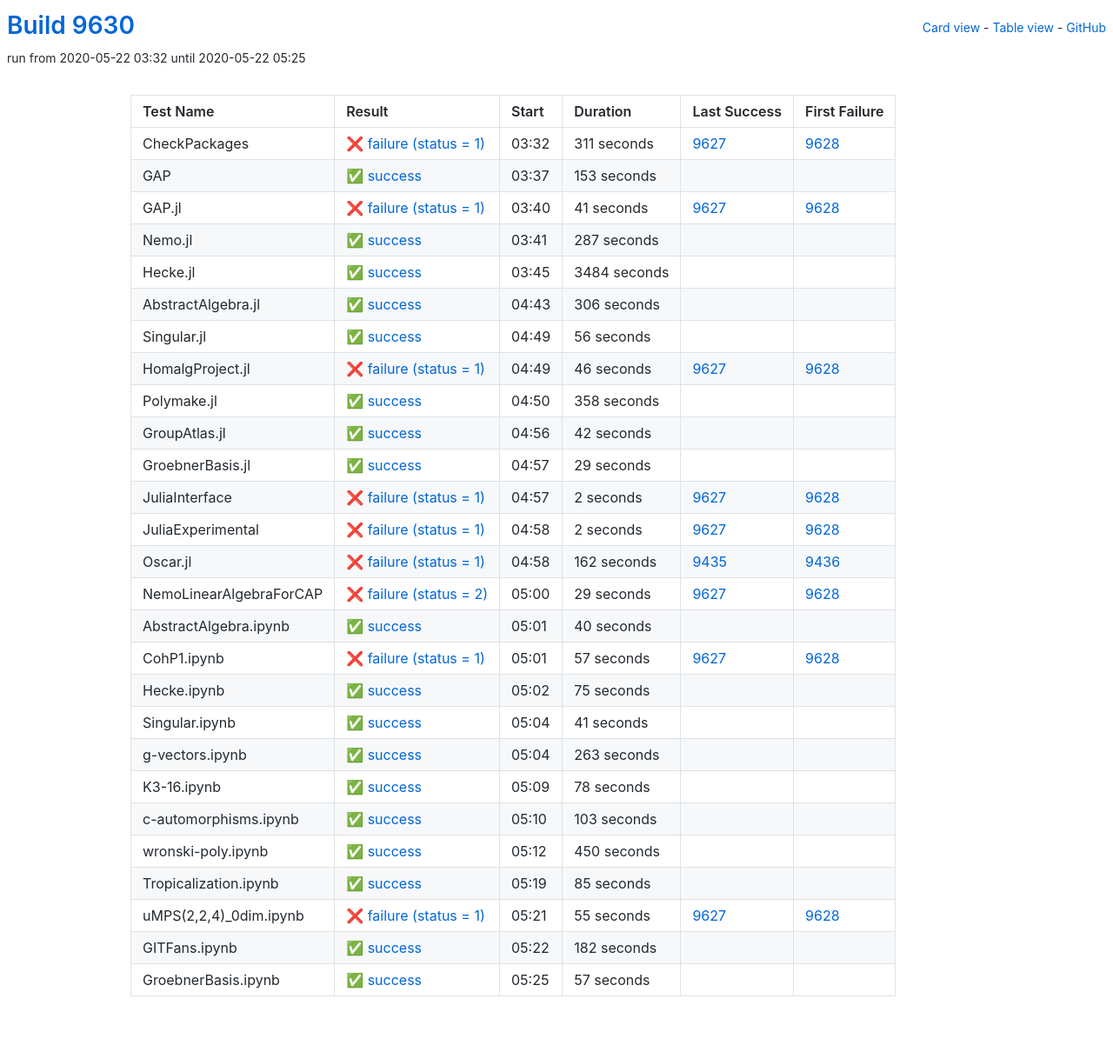
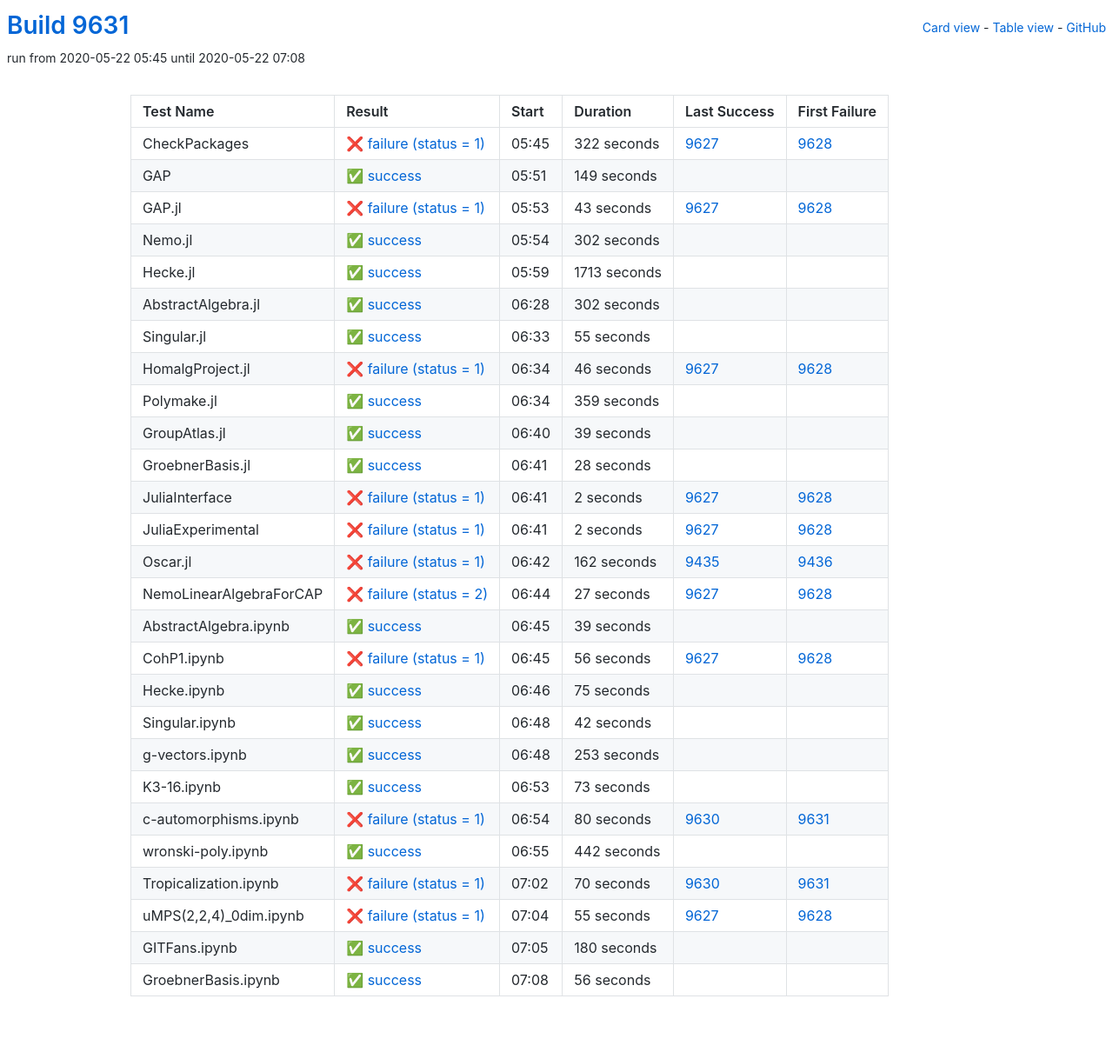
Before and after one commit to oscar-system/oscar-ci-status, a Jekyll site: the page built from table.html, in a window 1280 px wide. Shown: the whole page at 87% size. Built offline with Jekyll 4.4.1, drawn with Linux system fonts in a browser that asks for light colours.

Commit message:
Build 9631

```diff
--- a/_data/ci.yml
+++ b/_data/ci.yml
@@ -1,89 +1,89 @@
-build: 9630
-build_url: https://oscarci.mathematik.uni-kl.de/job/oscar/9630/
+build: 9631
+build_url: https://oscarci.mathematik.uni-kl.de/job/oscar/9631/
 job: oscar
 tests:
-- duration: 311
+- duration: 322
   exitcode: 1
   first_failure: 9628
   first_failure_url: https://oscarci.mathematik.uni-kl.de/job/oscar/9628/
   id: checkpackages
   last_success: 9627
   last_success_url: https://oscarci.mathematik.uni-kl.de/job/oscar/9627/
-  log: https://oscarci.mathematik.uni-kl.de/job/oscar/9630/artifact/logs/build-9630/CheckPackages.log
+  log: https://oscarci.mathematik.uni-kl.de/job/oscar/9631/artifact/logs/build-9631/CheckPackages.log
   name: CheckPackages
-  start: 2020-05-22 03:32
+  start: 2020-05-22 05:45
   status: failure
   success: false
-- duration: 153
+- duration: 149
   exitcode: 0
   first_failure: false
   first_failure_url: null
   id: gap
   last_success: false
   last_success_url: null
-  log: https://oscarci.mathematik.uni-kl.de/job/oscar/9630/artifact/logs/build-9630/GAP.log
+  log: https://oscarci.mathematik.uni-kl.de/job/oscar/9631/artifact/logs/build-9631/GAP.log
   name: GAP
-  start: 2020-05-22 03:37
+  start: 2020-05-22 05:51
   status: success
   success: true
-- duration: 41
+- duration: 43
   exitcode: 1
   first_failure: 9628
   first_failure_url: https://oscarci.mathematik.uni-kl.de/job/oscar/9628/
   id: gap-jl
   last_success: 9627
   last_success_url: https://oscarci.mathematik.uni-kl.de/job/oscar/9627/
-  log: https://oscarci.mathematik.uni-kl.de/job/oscar/9630/artifact/logs/build-9630/GAP.jl.log
+  log: https://oscarci.mathematik.uni-kl.de/job/oscar/9631/artifact/logs/build-9631/GAP.jl.log
   name: GAP.jl
-  start: 2020-05-22 03:40
+  start: 2020-05-22 05:53
   status: failure
   success: false
-- duration: 287
+- duration: 302
   exitcode: 0
   first_failure: false
   first_failure_url: null
   id: nemo-jl
   last_success: false
   last_success_url: null
-  log: https://oscarci.mathematik.uni-kl.de/job/oscar/9630/artifact/logs/build-9630/Nemo.jl.log
+  log: https://oscarci.mathematik.uni-kl.de/job/oscar/9631/artifact/logs/build-9631/Nemo.jl.log
   name: Nemo.jl
-  start: 2020-05-22 03:41
+  start: 2020-05-22 05:54
   status: success
   success: true
-- duration: 3484
+- duration: 1713
   exitcode: 0
   first_failure: false
   first_failure_url: null
   id: hecke-jl
   last_success: false
   last_success_url: null
-  log: https://oscarci.mathematik.uni-kl.de/job/oscar/9630/artifact/logs/build-9630/Hecke.jl.log
+  log: https://oscarci.mathematik.uni-kl.de/job/oscar/9631/artifact/logs/build-9631/Hecke.jl.log
   name: Hecke.jl
-  start: 2020-05-22 03:45
+  start: 2020-05-22 05:59
   status: success
   success: true
-- duration: 306
+- duration: 302
   exitcode: 0
   first_failure: false
   first_failure_url: null
   id: abstractalgebra-jl
   last_success: false
   last_success_url: null
-  log: https://oscarci.mathematik.uni-kl.de/job/oscar/9630/artifact/logs/build-9630/AbstractAlgebra.jl.log
+  log: https://oscarci.mathematik.uni-kl.de/job/oscar/9631/artifact/logs/build-9631/AbstractAlgebra.jl.log
   name: AbstractAlgebra.jl
-  start: 2020-05-22 04:43
+  start: 2020-05-22 06:28
   status: success
   success: true
-- duration: 56
+- duration: 55
   exitcode: 0
   first_failure: false
   first_failure_url: null
   id: singular-jl
   last_success: false
   last_success_url: null
-  log: https://oscarci.mathematik.uni-kl.de/job/oscar/9630/artifact/logs/build-9630/Singular.jl.log
+  log: https://oscarci.mathematik.uni-kl.de/job/oscar/9631/artifact/logs/build-9631/Singular.jl.log
   name: Singular.jl
-  start: 2020-05-22 04:49
+  start: 2020-05-22 06:33
   status: success
   success: true
 - duration: 46
@@ -93,45 +93,45 @@ tests:
   id: homalgproject-jl
   last_success: 9627
   last_success_url: https://oscarci.mathematik.uni-kl.de/job/oscar/9627/
-  log: https://oscarci.mathematik.uni-kl.de/job/oscar/9630/artifact/logs/build-9630/HomalgProject.jl.log
+  log: https://oscarci.mathematik.uni-kl.de/job/oscar/9631/artifact/logs/build-9631/HomalgProject.jl.log
   name: HomalgProject.jl
-  start: 2020-05-22 04:49
+  start: 2020-05-22 06:34
   status: failure
   success: false
-- duration: 358
+- duration: 359
   exitcode: 0
   first_failure: false
   first_failure_url: null
   id: polymake-jl
   last_success: false
   last_success_url: null
-  log: https://oscarci.mathematik.uni-kl.de/job/oscar/9630/artifact/logs/build-9630/Polymake.jl.log
+  log: https://oscarci.mathematik.uni-kl.de/job/oscar/9631/artifact/logs/build-9631/Polymake.jl.log
   name: Polymake.jl
-  start: 2020-05-22 04:50
+  start: 2020-05-22 06:34
   status: success
   success: true
-- duration: 42
+- duration: 39
   exitcode: 0
   first_failure: false
   first_failure_url: null
   id: groupatlas-jl
   last_success: false
   last_success_url: null
-  log: https://oscarci.mathematik.uni-kl.de/job/oscar/9630/artifact/logs/build-9630/GroupAtlas.jl.log
+  log: https://oscarci.mathematik.uni-kl.de/job/oscar/9631/artifact/logs/build-9631/GroupAtlas.jl.log
   name: GroupAtlas.jl
-  start: 2020-05-22 04:56
+  start: 2020-05-22 06:40
   status: success
   success: true
-- duration: 29
+- duration: 28
   exitcode: 0
   first_failure: false
   first_failure_url: null
   id: groebnerbasis-jl
   last_success: false
   last_success_url: null
-  log: https://oscarci.mathematik.uni-kl.de/job/oscar/9630/artifact/logs/build-9630/GroebnerBasis.jl.log
+  log: https://oscarci.mathematik.uni-kl.de/job/oscar/9631/artifact/logs/build-9631/GroebnerBasis.jl.log
   name: GroebnerBasis.jl
-  start: 2020-05-22 04:57
+  start: 2020-05-22 06:41
   status: success
   success: true
 - duration: 2
@@ -141,9 +141,9 @@ tests:
   id: juliainterface
   last_success: 9627
   last_success_url: https://oscarci.mathematik.uni-kl.de/job/oscar/9627/
-  log: https://oscarci.mathematik.uni-kl.de/job/oscar/9630/artifact/logs/build-9630/JuliaInterface.log
+  log: https://oscarci.mathematik.uni-kl.de/job/oscar/9631/artifact/logs/build-9631/JuliaInterface.log
   name: JuliaInterface
-  start: 2020-05-22 04:57
+  start: 2020-05-22 06:41
   status: failure
   success: false
 - duration: 2
@@ -153,9 +153,9 @@ tests:
   id: juliaexperimental
   last_success: 9627
   last_success_url: https://oscarci.mathematik.uni-kl.de/job/oscar/9627/
-  log: https://oscarci.mathematik.uni-kl.de/job/oscar/9630/artifact/logs/build-9630/JuliaExperimental.log
+  log: https://oscarci.mathematik.uni-kl.de/job/oscar/9631/artifact/logs/build-9631/JuliaExperimental.log
   name: JuliaExperimental
-  start: 2020-05-22 04:58
+  start: 2020-05-22 06:41
   status: failure
   success: false
 - duration: 162
@@ -165,45 +165,45 @@ tests:
   id: oscar-jl
   last_success: 9435
   last_success_url: https://oscarci.mathematik.uni-kl.de/job/oscar/9435/
-  log: https://oscarci.mathematik.uni-kl.de/job/oscar/9630/artifact/logs/build-9630/Oscar.jl.log
+  log: https://oscarci.mathematik.uni-kl.de/job/oscar/9631/artifact/logs/build-9631/Oscar.jl.log
   name: Oscar.jl
-  start: 2020-05-22 04:58
+  start: 2020-05-22 06:42
   status: failure
   success: false
-- duration: 29
+- duration: 27
   exitcode: 2
   first_failure: 9628
   first_failure_url: https://oscarci.mathematik.uni-kl.de/job/oscar/9628/
   id: nemolinearalgebraforcap
   last_success: 9627
   last_success_url: https://oscarci.mathematik.uni-kl.de/job/oscar/9627/
-  log: https://oscarci.mathematik.uni-kl.de/job/oscar/9630/artifact/logs/build-9630/NemoLinearAlgebraForCAP.log
+  log: https://oscarci.mathematik.uni-kl.de/job/oscar/9631/artifact/logs/build-9631/NemoLinearAlgebraForCAP.log
   name: NemoLinearAlgebraForCAP
-  start: 2020-05-22 05:00
+  start: 2020-05-22 06:44
   status: failure
   success: false
-- duration: 40
+- duration: 39
   exitcode: 0
   first_failure: false
   first_failure_url: null
   id: abstractalgebra-ipynb
   last_success: false
   last_success_url: null
-  log: https://oscarci.mathematik.uni-kl.de/job/oscar/9630/artifact/logs/build-9630/AbstractAlgebra.ipynb.log
+  log: https://oscarci.mathematik.uni-kl.de/job/oscar/9631/artifact/logs/build-9631/AbstractAlgebra.ipynb.log
   name: AbstractAlgebra.ipynb
-  start: 2020-05-22 05:01
+  start: 2020-05-22 06:45
   status: success
   success: true
-- duration: 57
+- duration: 56
   exitcode: 1
   first_failure: 9628
   first_failure_url: https://oscarci.mathematik.uni-kl.de/job/oscar/9628/
   id: cohp1-ipynb
   last_success: 9627
   last_success_url: https://oscarci.mathematik.uni-kl.de/job/oscar/9627/
-  log: https://oscarci.mathematik.uni-kl.de/job/oscar/9630/artifact/logs/build-9630/CohP1.ipynb.log
+  log: https://oscarci.mathematik.uni-kl.de/job/oscar/9631/artifact/logs/build-9631/CohP1.ipynb.log
   name: CohP1.ipynb
-  start: 2020-05-22 05:01
+  start: 2020-05-22 06:45
   status: failure
   success: false
 - duration: 75
@@ -213,83 +213,83 @@ tests:
   id: hecke-ipynb
   last_success: false
   last_success_url: null
-  log: https://oscarci.mathematik.uni-kl.de/job/oscar/9630/artifact/logs/build-9630/Hecke.ipynb.log
+  log: https://oscarci.mathematik.uni-kl.de/job/oscar/9631/artifact/logs/build-9631/Hecke.ipynb.log
   name: Hecke.ipynb
-  start: 2020-05-22 05:02
+  start: 2020-05-22 06:46
   status: success
   success: true
-- duration: 41
+- duration: 42
   exitcode: 0
   first_failure: false
   first_failure_url: null
   id: singular-ipynb
   last_success: false
   last_success_url: null
-  log: https://oscarci.mathematik.uni-kl.de/job/oscar/9630/artifact/logs/build-9630/Singular.ipynb.log
+  log: https://oscarci.mathematik.uni-kl.de/job/oscar/9631/artifact/logs/build-9631/Singular.ipynb.log
   name: Singular.ipynb
-  start: 2020-05-22 05:04
+  start: 2020-05-22 06:48
   status: success
   success: true
-- duration: 263
+- duration: 253
   exitcode: 0
   first_failure: false
   first_failure_url: null
   id: g-vectors-ipynb
   last_success: false
   last_success_url: null
-  log: https://oscarci.mathematik.uni-kl.de/job/oscar/9630/artifact/logs/build-9630/g-vectors.ipynb.log
+  log: https://oscarci.mathematik.uni-kl.de/job/oscar/9631/artifact/logs/build-9631/g-vectors.ipynb.log
   name: g-vectors.ipynb
-  start: 2020-05-22 05:04
+  start: 2020-05-22 06:48
   status: success
   success: true
-- duration: 78
+- duration: 73
   exitcode: 0
   first_failure: false
   first_failure_url: null
   id: k3-16-ipynb
   last_success: false
   last_success_url: null
-  log: https://oscarci.mathematik.uni-kl.de/job/oscar/9630/artifact/logs/build-9630/K3-16.ipynb.log
+  log: https://oscarci.mathematik.uni-kl.de/job/oscar/9631/artifact/logs/build-9631/K3-16.ipynb.log
   name: K3-16.ipynb
-  start: 2020-05-22 05:09
+  start: 2020-05-22 06:53
   status: success
   success: true
-- duration: 103
-  exitcode: 0
-  first_failure: false
-  first_failure_url: null
+- duration: 80
+  exitcode: 1
+  first_failure: 9631
+  first_failure_url: https://oscarci.mathematik.uni-kl.de/job/oscar/9631/
   id: c-automorphisms-ipynb
-  last_success: false
-  last_success_url: null
-  log: https://oscarci.mathematik.uni-kl.de/job/oscar/9630/artifact/logs/build-9630/c-automorphisms.ipynb.log
+  last_success: 9630
+  last_success_url: https://oscarci.mathematik.uni-kl.de/job/oscar/9630/
+  log: https://oscarci.mathematik.uni-kl.de/job/oscar/9631/artifact/logs/build-9631/c-automorphisms.ipynb.log
   name: c-automorphisms.ipynb
-  start: 2020-05-22 05:10
-  status: success
-  success: true
-- duration: 450
+  start: 2020-05-22 06:54
+  status: failure
+  success: false
+- duration: 442
   exitcode: 0
   first_failure: false
   first_failure_url: null
   id: wronski-poly-ipynb
   last_success: false
   last_success_url: null
-  log: https://oscarci.mathematik.uni-kl.de/job/oscar/9630/artifact/logs/build-9630/wronski-poly.ipynb.log
+  log: https://oscarci.mathematik.uni-kl.de/job/oscar/9631/artifact/logs/build-9631/wronski-poly.ipynb.log
   name: wronski-poly.ipynb
-  start: 2020-05-22 05:12
+  start: 2020-05-22 06:55
   status: success
   success: true
-- duration: 85
-  exitcode: 0
-  first_failure: false
-  first_failure_url: null
+- duration: 70
+  exitcode: 1
+  first_failure: 9631
+  first_failure_url: https://oscarci.mathematik.uni-kl.de/job/oscar/9631/
   id: tropicalization-ipynb
-  last_success: false
-  last_success_url: null
-  log: https://oscarci.mathematik.uni-kl.de/job/oscar/9630/artifact/logs/build-9630/Tropicalization.ipynb.log
+  last_success: 9630
+  last_success_url: https://oscarci.mathematik.uni-kl.de/job/oscar/9630/
+  log: https://oscarci.mathematik.uni-kl.de/job/oscar/9631/artifact/logs/build-9631/Tropicalization.ipynb.log
   name: Tropicalization.ipynb
-  start: 2020-05-22 05:19
-  status: success
-  success: true
+  start: 2020-05-22 07:02
+  status: failure
+  success: false
 - duration: 55
   exitcode: 1
   first_failure: 9628
@@ -297,32 +297,32 @@ tests:
   id: umps-2-2-4-0dim-ipynb
   last_success: 9627
   last_success_url: https://oscarci.mathematik.uni-kl.de/job/oscar/9627/
-  log: https://oscarci.mathematik.uni-kl.de/job/oscar/9630/artifact/logs/build-9630/uMPS-2-2-4-_0dim.ipynb.log
+  log: https://oscarci.mathematik.uni-kl.de/job/oscar/9631/artifact/logs/build-9631/uMPS-2-2-4-_0dim.ipynb.log
   name: uMPS(2,2,4)_0dim.ipynb
-  start: 2020-05-22 05:21
+  start: 2020-05-22 07:04
   status: failure
   success: false
-- duration: 182
+- duration: 180
   exitcode: 0
   first_failure: false
   first_failure_url: null
   id: gitfans-ipynb
   last_success: false
   last_success_url: null
-  log: https://oscarci.mathematik.uni-kl.de/job/oscar/9630/artifact/logs/build-9630/GITFans.ipynb.log
+  log: https://oscarci.mathematik.uni-kl.de/job/oscar/9631/artifact/logs/build-9631/GITFans.ipynb.log
   name: GITFans.ipynb
-  start: 2020-05-22 05:22
+  start: 2020-05-22 07:05
   status: success
   success: true
-- duration: 57
+- duration: 56
   exitcode: 0
   first_failure: false
   first_failure_url: null
   id: groebnerbasis-ipynb
   last_success: false
   last_success_url: null
-  log: https://oscarci.mathematik.uni-kl.de/job/oscar/9630/artifact/logs/build-9630/GroebnerBasis.ipynb.log
+  log: https://oscarci.mathematik.uni-kl.de/job/oscar/9631/artifact/logs/build-9631/GroebnerBasis.ipynb.log
   name: GroebnerBasis.ipynb
-  start: 2020-05-22 05:25
+  start: 2020-05-22 07:08
   status: success
   success: true
```
Also changed, not shown: README.md.
